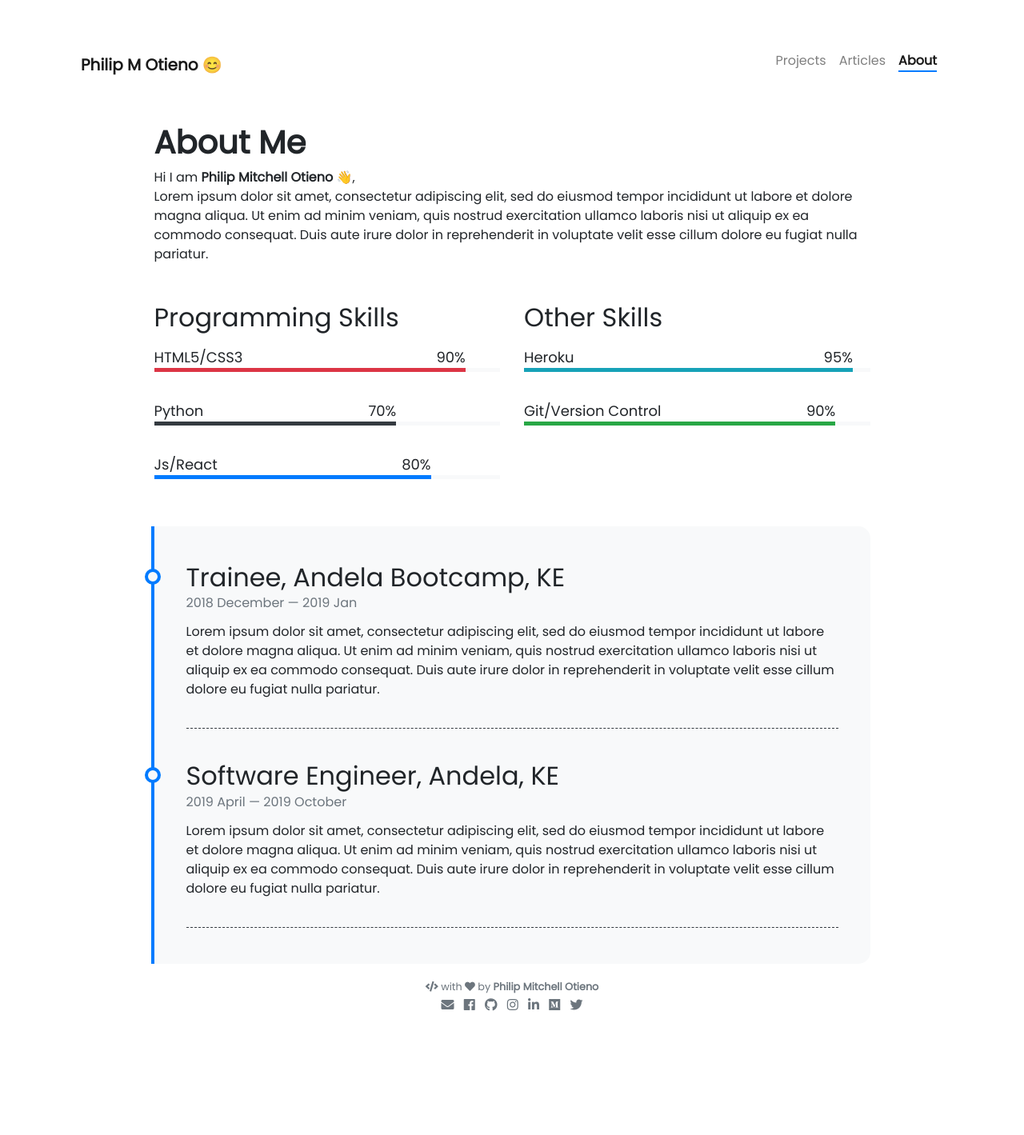
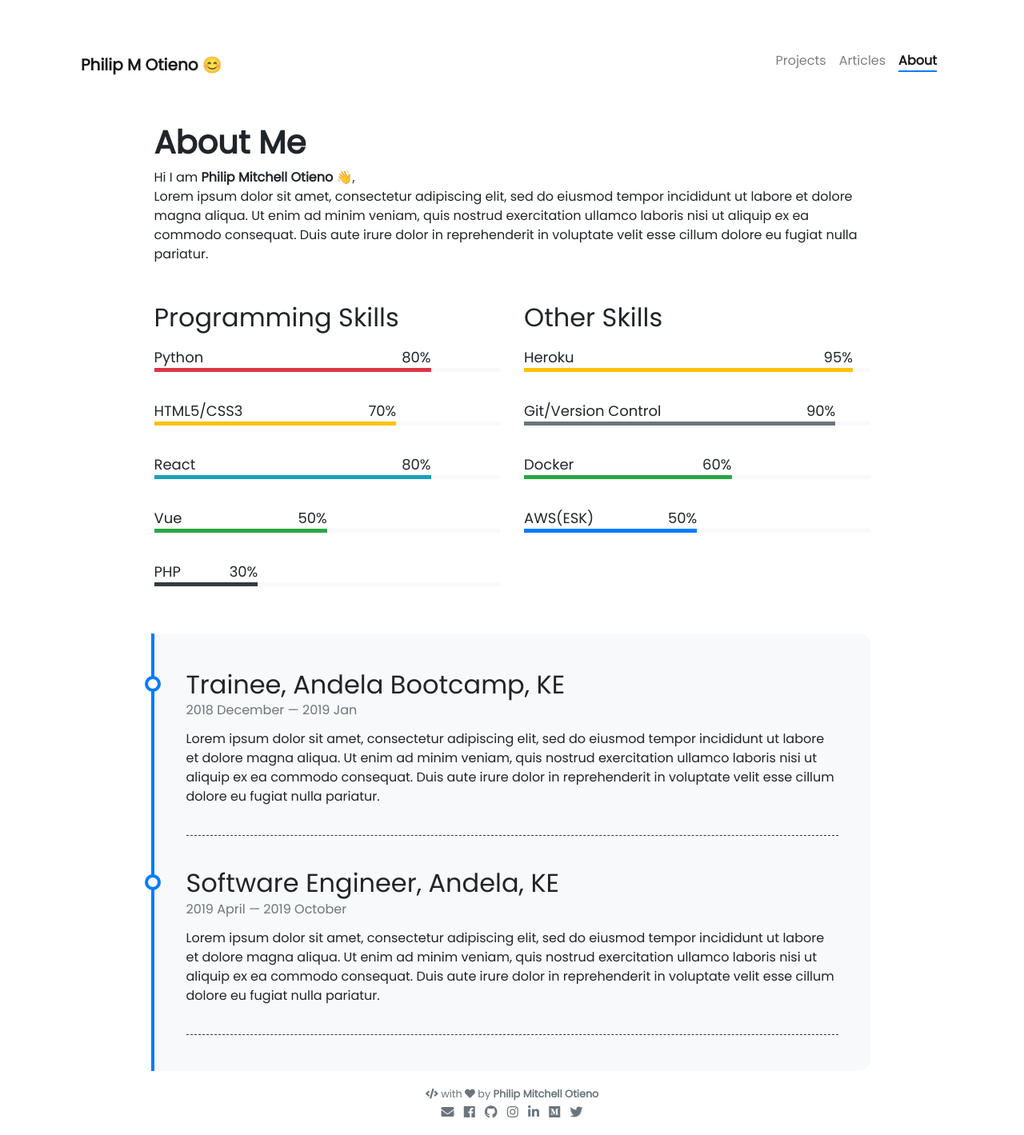
Before and after one commit to Philipotieno/Philipotieno.github.io, a Jekyll site: the page built from pages/about.md, in a window 1280 px wide. Shown: the whole page at 80% size. Built offline with Jekyll 4.4.1, drawn with Linux system fonts in a browser that asks for light colours; nearby versions of some CDN libraries; emoji names are drawn with the system emoji font; before the commit the page ends 1285 px from its top, so only the background shows below that.

Commit message:
Update skills

```diff
--- a/_data/other-skills.yml
+++ b/_data/other-skills.yml
@@ -1,7 +1,15 @@
 - name: Heroku
   percentage: 95
-  color: info
+  color: warning
 
 - name: Git/Version Control
   percentage: 90
+  color: secondary
+
+- name: Docker
+  percentage: 60
   color: success
+
+- name: AWS(ESK)
+  percentage: 50
+  color: dnager
--- a/_data/programming-skills.yml
+++ b/_data/programming-skills.yml
@@ -1,11 +1,20 @@
-- name: HTML5/CSS3
-  percentage: 90
+- name: Python
+  percentage: 80
   color: danger
 
-- name: Python
+- name: HTML5/CSS3
   percentage: 70
+  color: warning
+
+- name: React
+  percentage: 80
+  color: info
+
+
+- name: Vue
+  percentage: 50
+  color: success
+
+- name: PHP
+  percentage: 30
   color: dark
-
-- name: Js/React
-  percentage: 80
-  color:
```
